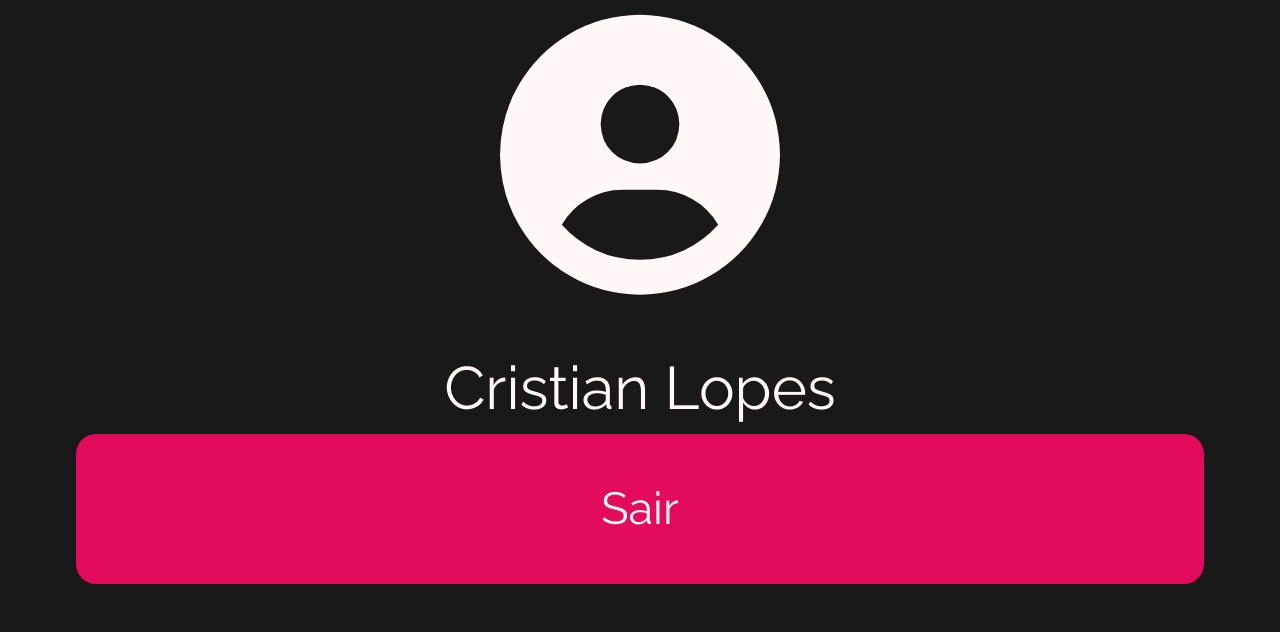
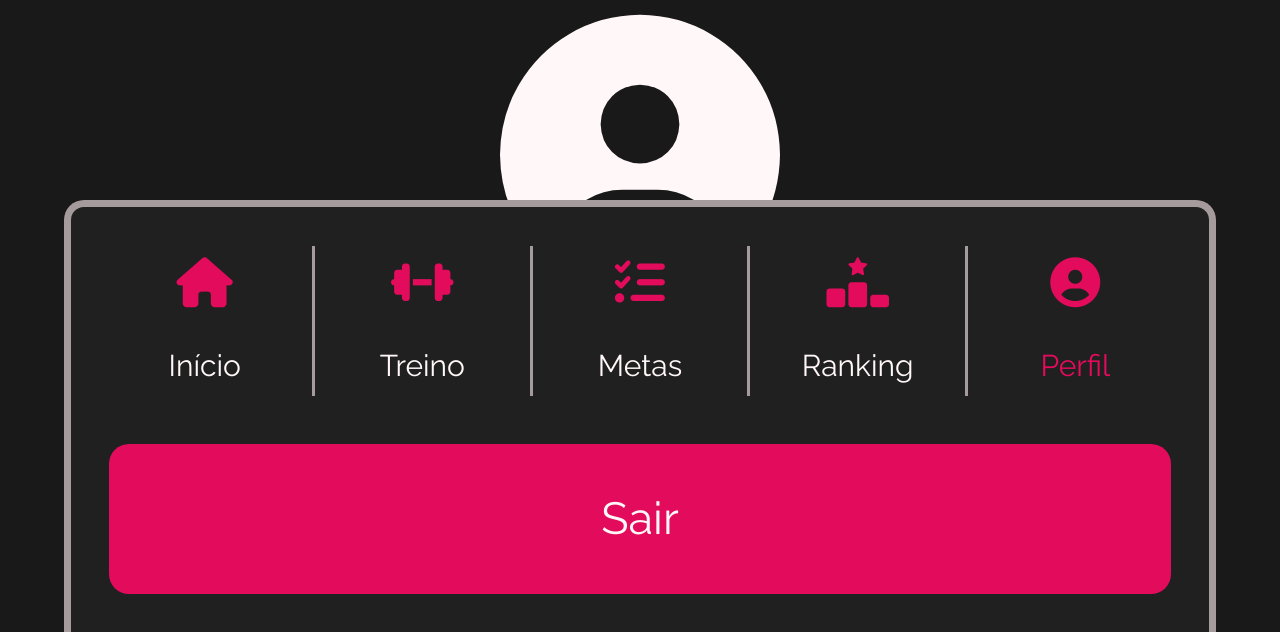
Before and after one commit to crisvini/workout, a PHP site: page /perfil.html in a window 1280 px wide. Shown: the part 168-800 px from the top of the page. Run offline with PHP 8.4, Linux system fonts and the light colour scheme; some libraries are stand-ins or nearby versions.

Commit message:
correção na página de perfil adição de classe de background de treinos

```diff
--- a/perfil.html
+++ b/perfil.html
@@ -57,14 +57,41 @@
                 </div>
             </div>
         </div>
-        <div class="container fixed-bottom mb-5">
-            <div class="row">
-                <div class="col-12 text-center">
-                    <button type="button" class="btn btn-primary" id="sair_btn">Sair</button>
-                </div>
+    </div>
+    <div class="container mt-5 bg-gray fixed-bottom border-light-gray br-tp-20"
+        style="padding: 3%; border-top: 7px solid; border-left: 7px solid; border-right: 7px solid;">
+        <div class="row">
+            <div class="col text-white m-0 text-center color-white fs-medium"
+                style="border-right: 3px solid #a59b9c !important;" id="nav_inicio" onclick="load('home.html')">
+                <i class="fa-solid fa-house color-pink"></i><br>
+                <span class="fs-extra-small">Início</span>
+            </div>
+            <div class="col text-white m-0 text-center color-white fs-medium"
+                style="border-right: 3px solid #a59b9c !important;" id="nav_treino" onclick="load('fichas.html')">
+                <i class="fa-solid fa-dumbbell color-pink"></i><br>
+                <span class="fs-extra-small">Treino</span>
+            </div>
+            <div class="col text-white m-0 text-center color-white fs-medium"
+                style="border-right: 3px solid #a59b9c !important;" id="nav_metas" onclick="load('metas.html')">
+                <i class="fa-solid fa-list-check color-pink"></i><br>
+                <span class="fs-extra-small">Metas</span>
+            </div>
+            <div class="col text-white m-0 text-center color-white fs-medium"
+                style="border-right: 3px solid #a59b9c !important;" id="nav_ranking" onclick="load('ranking.html')">
+                <i class="fa-solid fa-ranking-star color-pink"></i><br>
+                <span class="fs-extra-small">Ranking</span>
+            </div>
+            <div class="col text-white m-0 text-center color-white fs-medium" id="nav_perfil"
+                onclick="load('perfil.html')">
+                <i class="fa-solid fa-circle-user color-pink"></i><br>
+                <span class="fs-extra-small color-pink">Perfil</span>
             </div>
         </div>
-
+        <div class="row mt-5">
+            <div class="col-12 text-center">
+                <button type="button" class="btn btn-primary" id="sair_btn">Sair</button>
+            </div>
+        </div>
     </div>
 
     <script>
@@ -79,13 +106,14 @@
                     cancelButtonText: 'Não',
                     showCancelButton: true,
                     width: '90%',
+                    background: '#191919',
                     position: 'center',
                     customClass: {
                         cancelButton: 'btn btn-primary-swal-2',
                         confirmButton: 'btn btn-secondary-swal-2',
                         title: 'title-swal',
                         popup: 'pop-up-swal',
-                        container: 'container-swal'
+                        container: 'container-swal-html'
                     }
                 }).then((result) => {
                     if (result.isConfirmed) {
```
Also changed, not shown: style/styles.css (+56 -0 lines).
